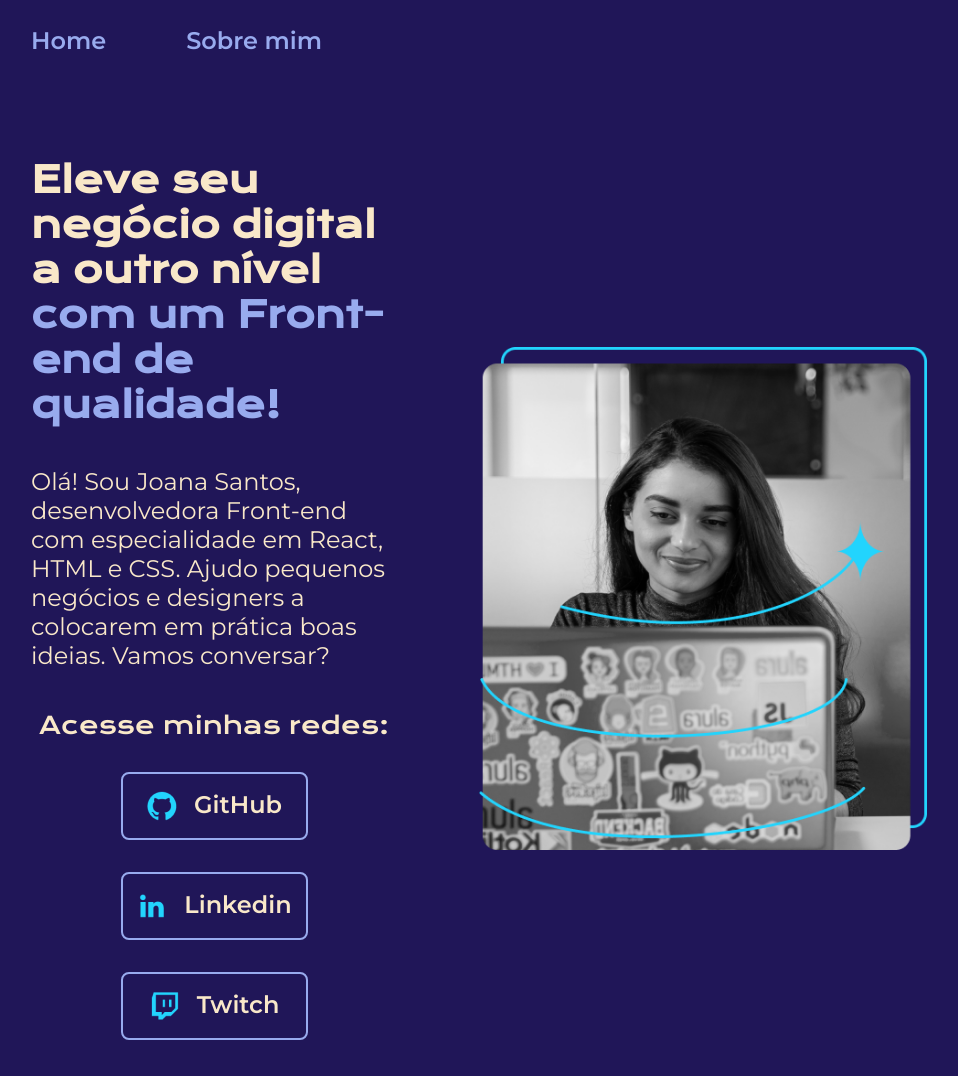
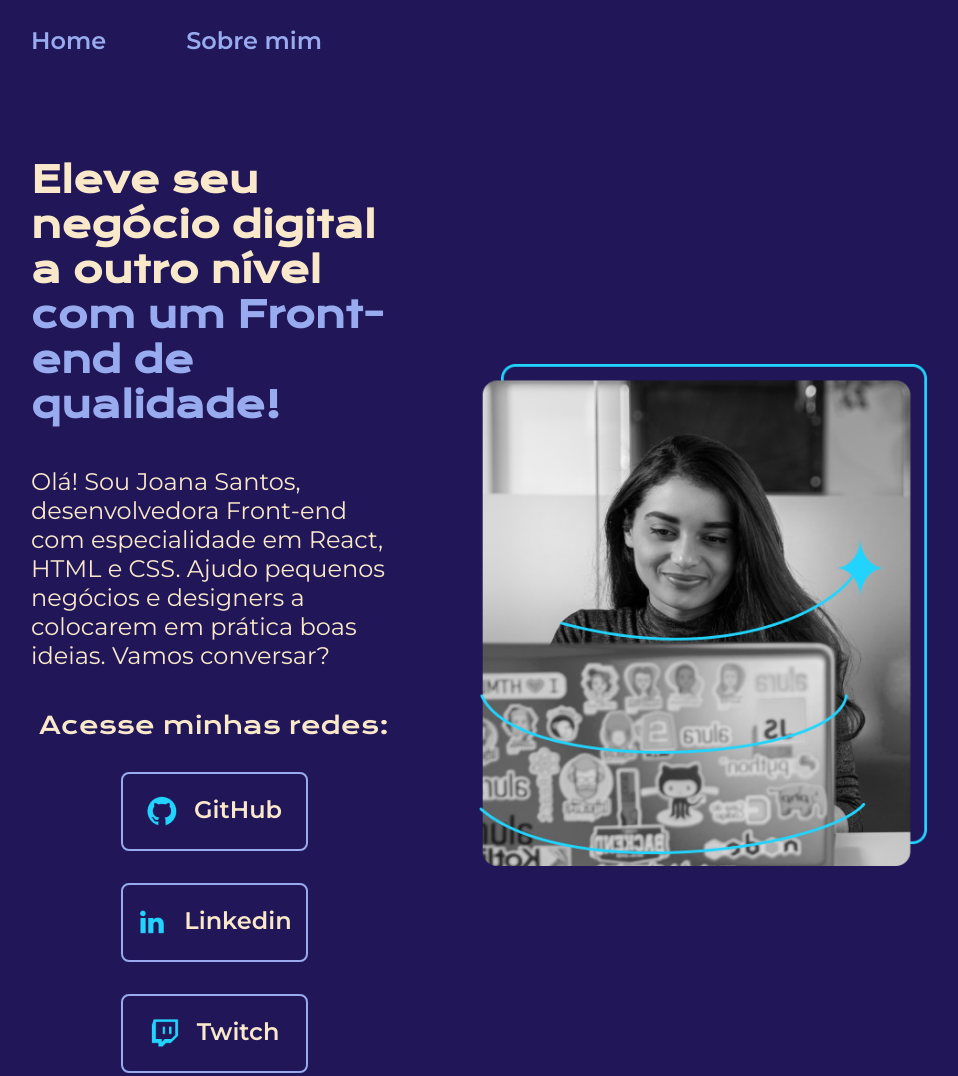
Before and after one commit to emerson-carvalho/portfolio-alura-introducao-HTML-CSS, a plain HTML site: page index.html in a window 1280 px wide. Shown: the top 1076 px of the page, without its empty margins (161-1119 px from the left). Drawn offline with nearby package versions, Linux system fonts and the light colour scheme.

Commit message:
Ajuste padding apresentacao__links__navegacao

```diff
--- a/style/style.css
+++ b/style/style.css
@@ -99,7 +99,7 @@ body {
     border-radius: 8px;        /* Ajusta arredondamento das pontas */
     font-size: 1.5rem;
     font-weight: 600;
-    padding: 16px 0;      /* O primeiro valor é do eixo vertical e o segundo, do horizontal */
+    padding: 21.5px 0;      /* O primeiro valor é do eixo vertical e o segundo, do horizontal */
     text-decoration: none;      /* Retira o link do texto da âncora */
     color: var(--cor-secundaria);
     font-family: var(--font-secundaria);
```
